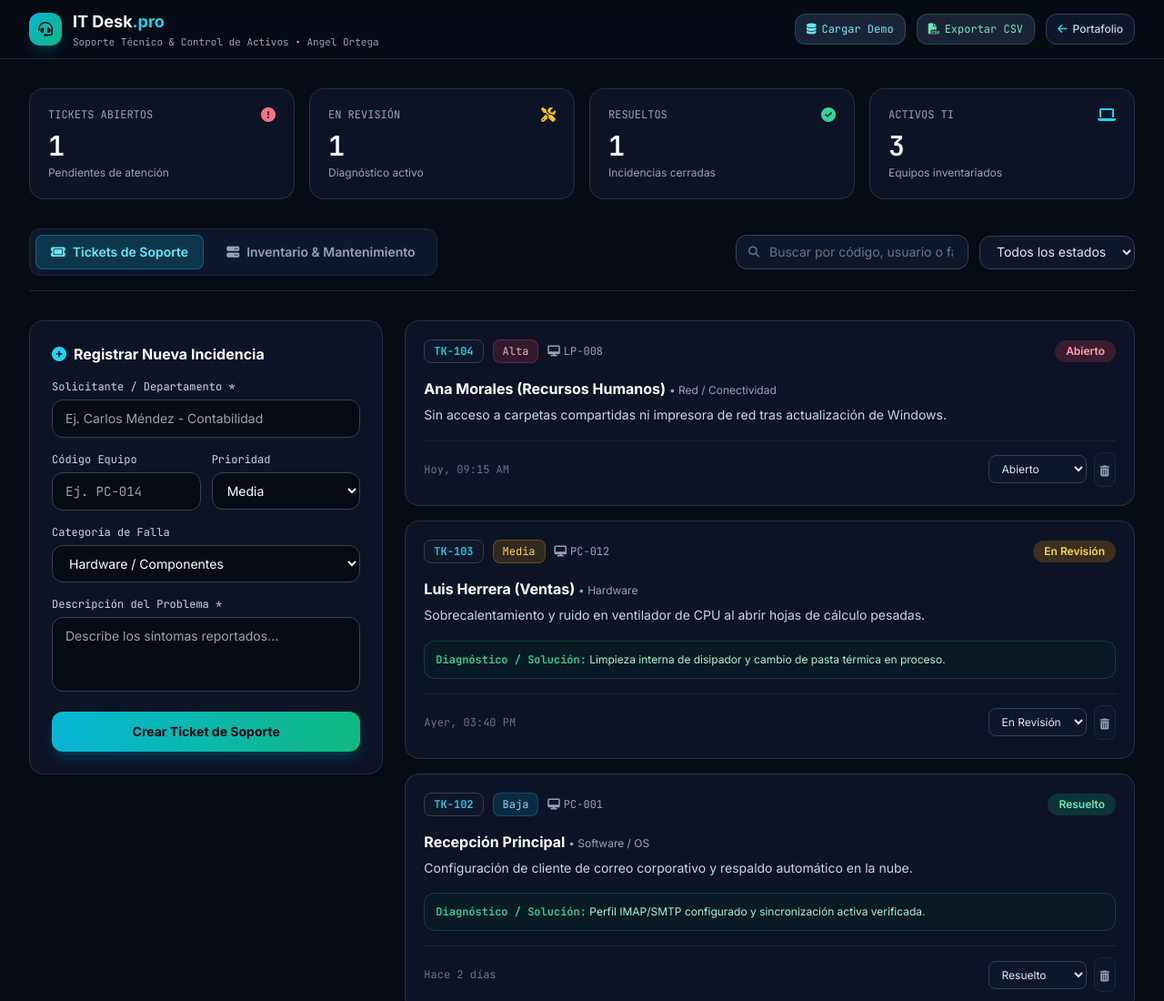
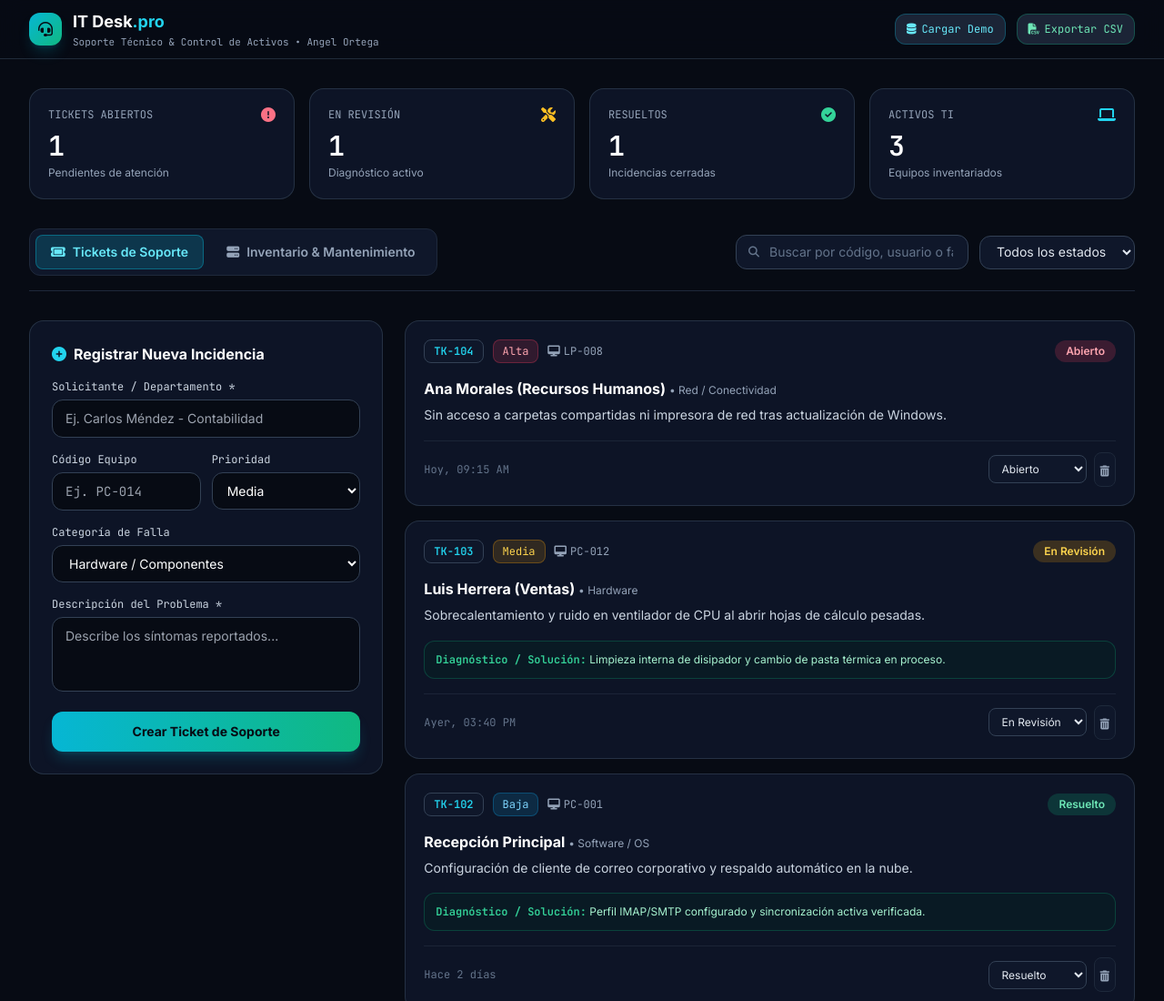
Before and after one commit to aortegadevpa/helpdesk-inventario-ti, a plain HTML site: page index.html in a window 1280 px wide. Shown: the top 1100 px of the page at 91% size. Drawn offline with nearby package versions, Linux system fonts and the light colour scheme.

Commit message:
Update index.html

```diff
--- a/index.html
+++ b/index.html
@@ -90,10 +90,6 @@
                     <i class="fa-solid fa-file-csv"></i>
                     <span class="hidden sm:inline">Exportar CSV</span>
                 </button>
-                <a href="https://aortegadevpa.github.io/index.html" target="_top" class="px-3 py-2 rounded-xl bg-slate-900 hover:bg-slate-800 text-xs font-medium text-slate-300 border border-slate-700 transition-all flex items-center gap-1.5">
-                    <i class="fa-solid fa-arrow-left text-cyan-400"></i>
-                    <span>Portafolio</span>
-                </a>
             </div>
         </div>
     </header>
```
